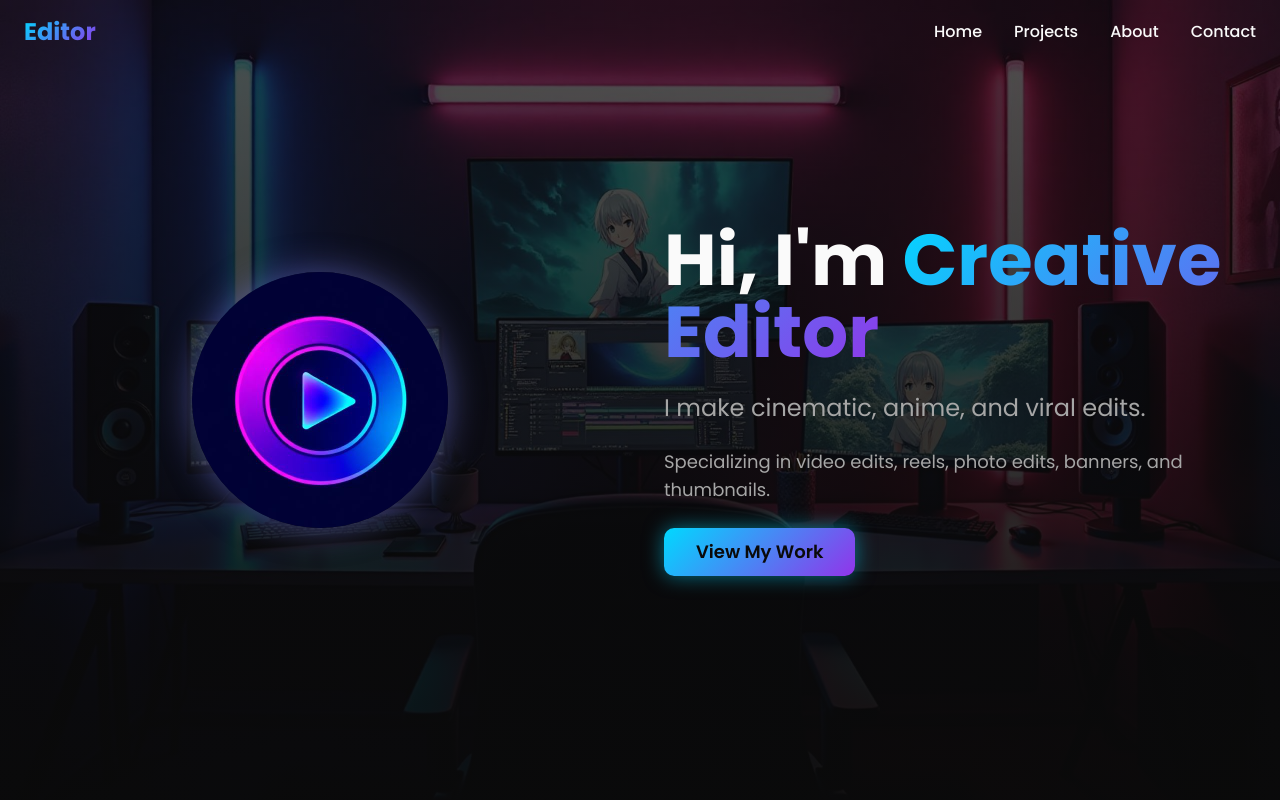
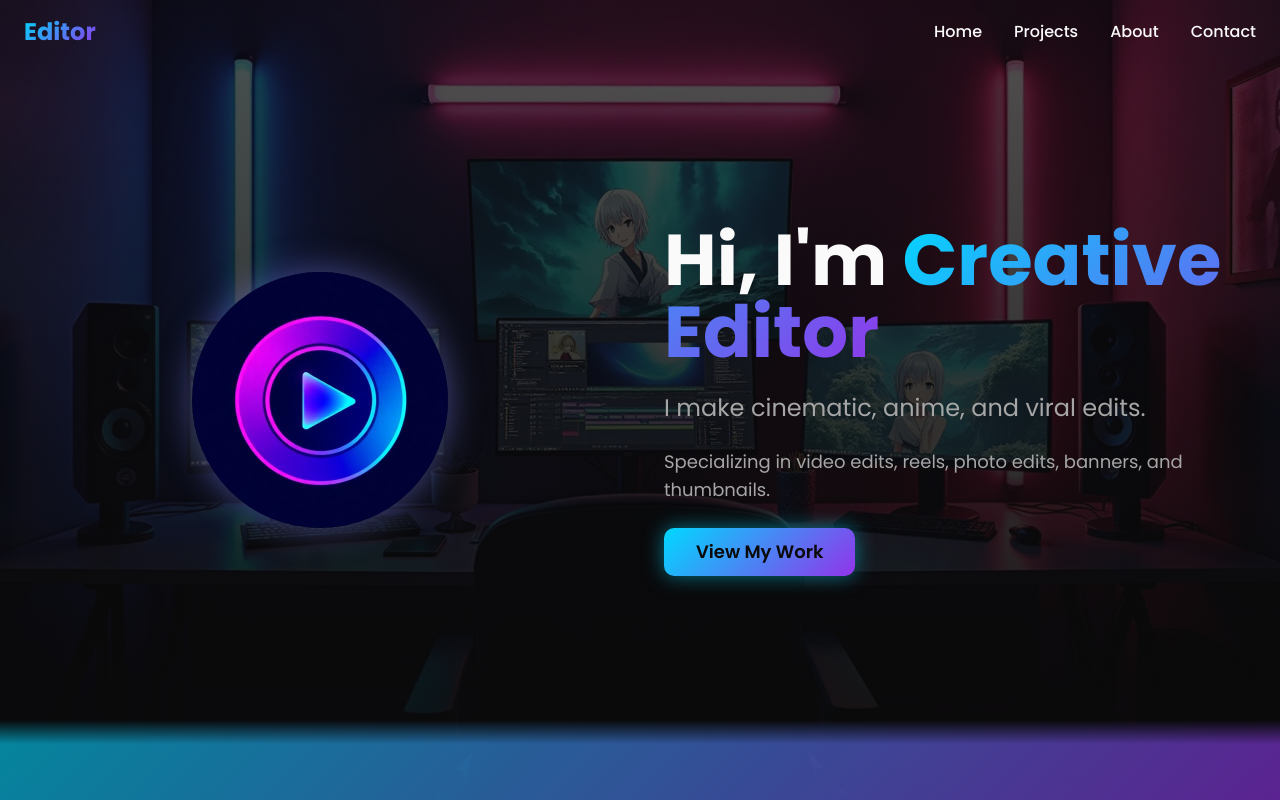
Before and after one commit to ShrajalPatel/stellar-cuts-showcase, a React (Vite) app: page / in a window 1280 px wide. Shown: the top 800 px of the page. Built offline with nearby package versions, Linux system fonts and the light colour scheme; the HTML template or start-up script is replaced by a standard one.

Commit message:
feat: Add gradient transition below hero section

```diff
--- a/src/components/HeroSection.tsx
+++ b/src/components/HeroSection.tsx
@@ -90,6 +90,14 @@ const HeroSection = () => {
           </motion.div>
         </div>
       </div>
+
+      {/* Gradient Transition Bar */}
+      <div className="absolute bottom-0 left-0 right-0 h-20 bg-gradient-neon z-20 opacity-60"
+           style={{
+             maskImage: 'linear-gradient(to bottom, transparent 0%, black 30%, black 100%)',
+             WebkitMaskImage: 'linear-gradient(to bottom, transparent 0%, black 30%, black 100%)'
+           }}
+      />
     </section>
   );
 };
```
